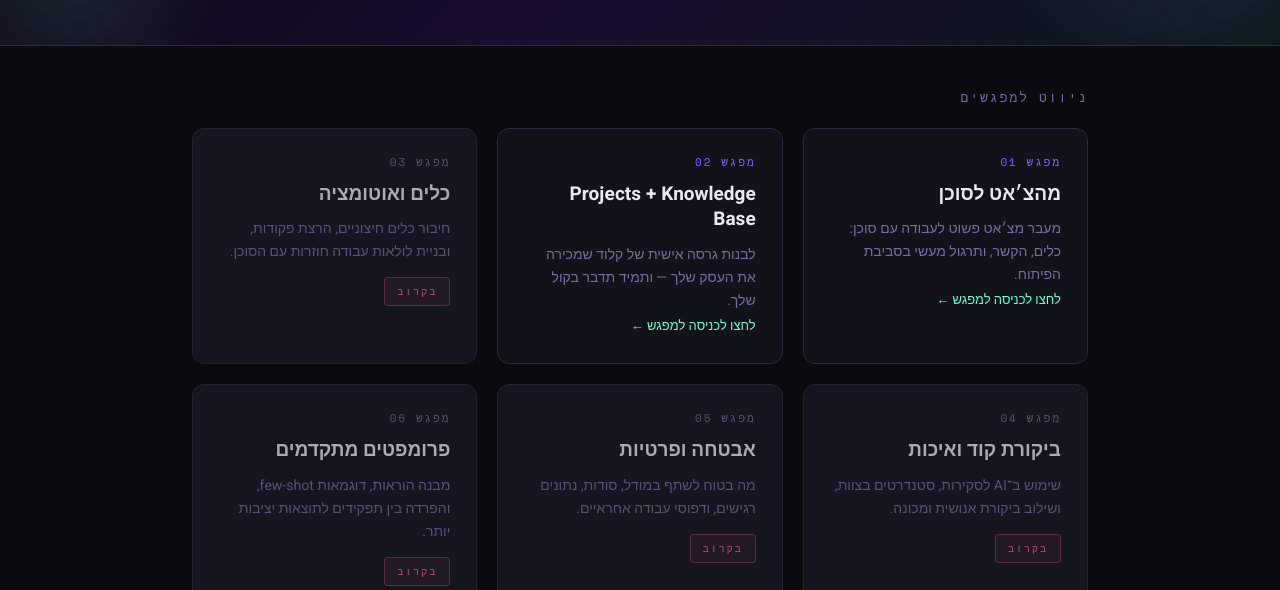
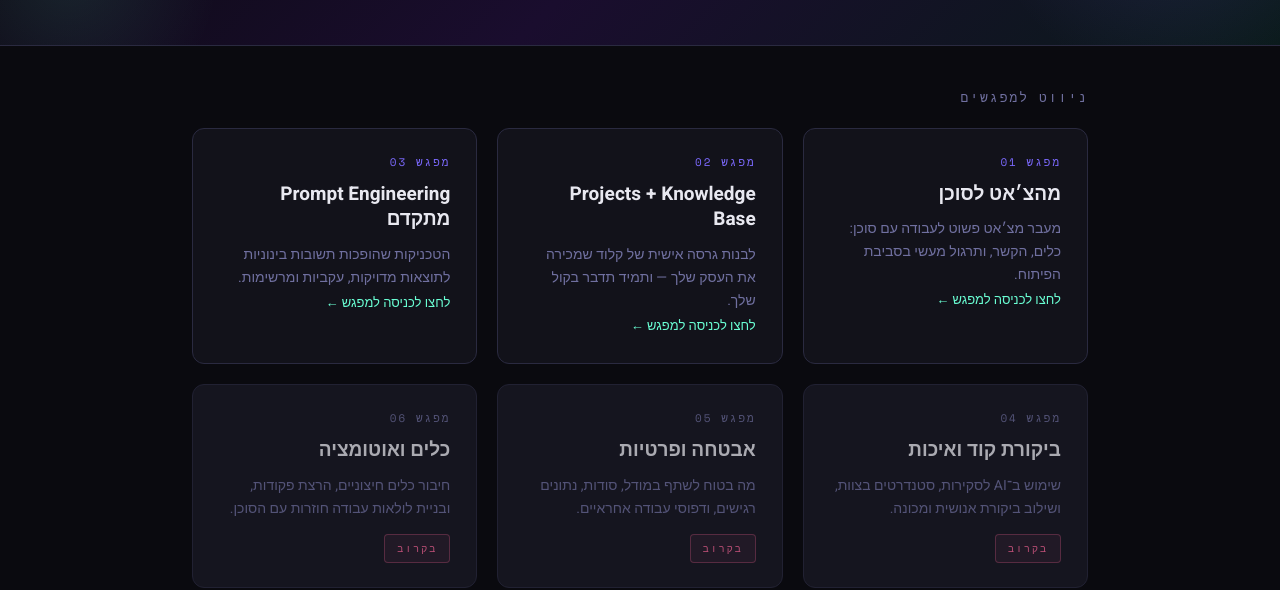
Before and after one commit to krollkim/weekly-claude-class, a plain HTML site: page index.html in a window 1280 px wide. Shown: the part 210-800 px from the top of the page. Drawn offline with nearby package versions, Linux system fonts and the light colour scheme.

Commit message:
fix: lesson 3

```diff
--- a/index.html
+++ b/index.html
@@ -236,12 +236,12 @@
         <span class="lesson-card-link-hint">לחצו לכניסה למפגש ←</span>
       </a>
 
-      <article class="lesson-card coming-soon" aria-disabled="true">
+      <a class="lesson-card" href="./lesson-3/lesson-3.html">
         <div class="lesson-num">מפגש 03</div>
-        <h2>כלים ואוטומציה</h2>
-        <p>חיבור כלים חיצוניים, הרצת פקודות, ובניית לולאות עבודה חוזרות עם הסוכן.</p>
-        <span class="badge-soon">בקרוב</span>
-      </article>
+        <h2>Prompt Engineering מתקדם</h2>
+        <p>הטכניקות שהופכות תשובות בינוניות לתוצאות מדויקות, עקביות ומרשימות.</p>
+        <span class="lesson-card-link-hint">לחצו לכניסה למפגש ←</span>
+      </a>
 
       <article class="lesson-card coming-soon" aria-disabled="true">
         <div class="lesson-num">מפגש 04</div>
@@ -259,8 +259,8 @@
 
       <article class="lesson-card coming-soon" aria-disabled="true">
         <div class="lesson-num">מפגש 06</div>
-        <h2>פרומפטים מתקדמים</h2>
-        <p>מבנה הוראות, דוגמאות few-shot, והפרדה בין תפקידים לתוצאות יציבות יותר.</p>
+        <h2>כלים ואוטומציה</h2>
+        <p>חיבור כלים חיצוניים, הרצת פקודות, ובניית לולאות עבודה חוזרות עם הסוכן.</p>
         <span class="badge-soon">בקרוב</span>
       </article>
 
```
